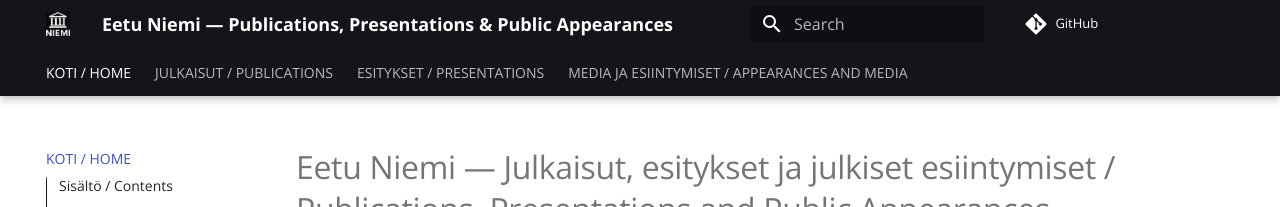
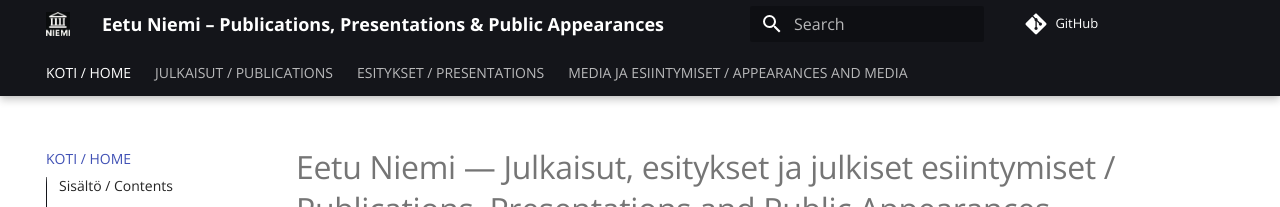
Before and after one commit to eetuniemiphd/eetuniemi, an MkDocs documentation site: the page built from docs/index.md, in a window 1280 px wide. Shown: the top 207 px of the page. Built offline with MkDocs 1.6.1 and Material for MkDocs 9.7.7, drawn with Linux system fonts in a browser that asks for light colours; comment, search, counter and statistics services are not loaded.

```diff
--- a/mkdocs.yml
+++ b/mkdocs.yml
@@ -1,4 +1,4 @@
-site_name: Eetu Niemi — Publications, Presentations & Public Appearances
+site_name: Eetu Niemi – Publications, Presentations & Public Appearances
 site_description: Curated list of Eetu Niemi’s professional, academic, and creative works, including books, articles, talks, and media appearances on enterprise architecture, consulting, and work life, as well as novels, children's books and short stories
 site_author: Eetu Niemi, PhD
 repo_url: https://github.com/eetuniemiphd/eetuniemi/
```
